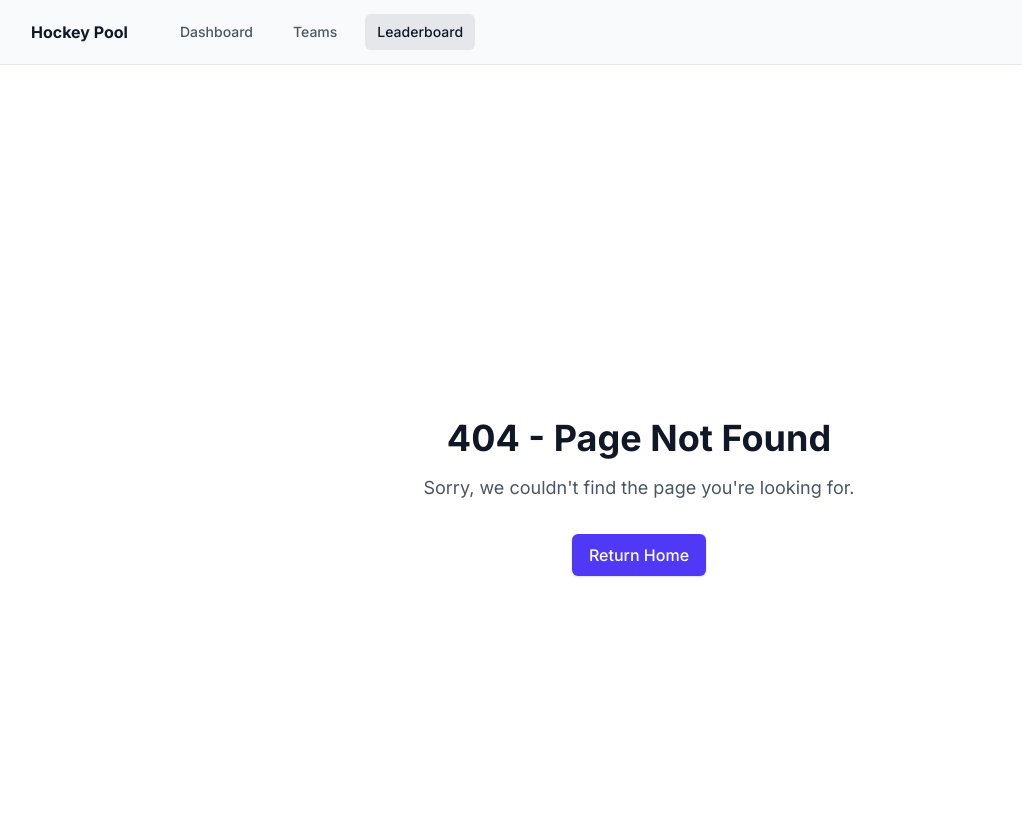
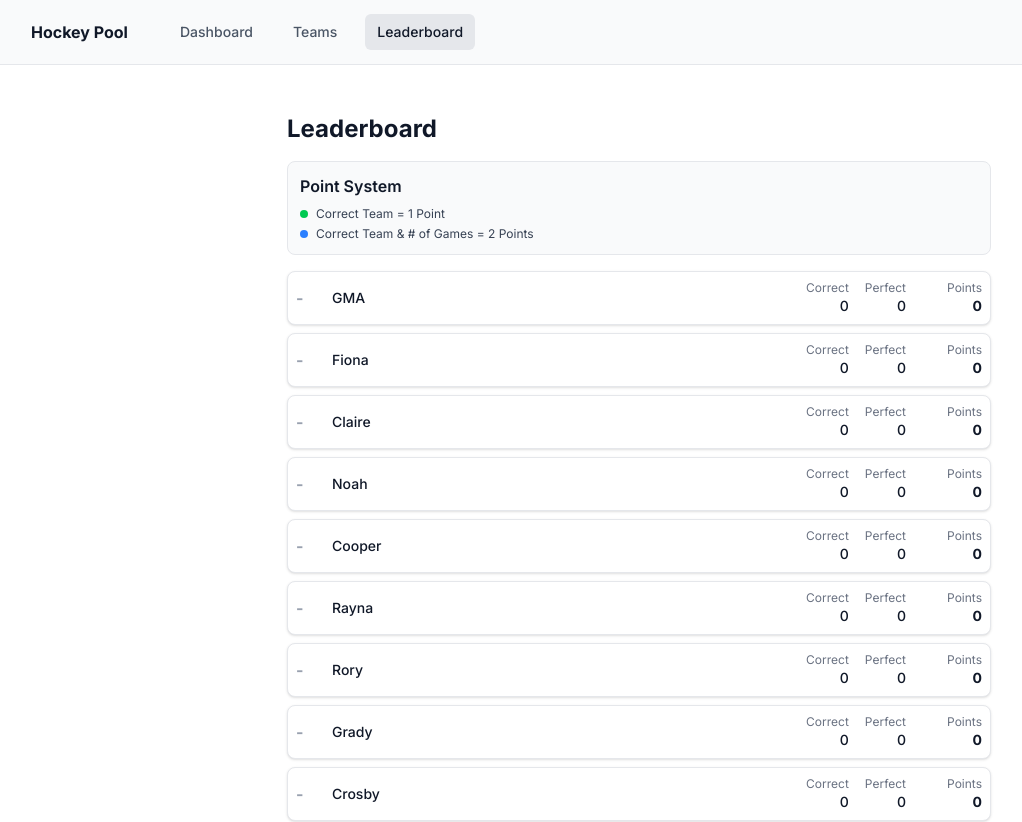
Before and after one commit to rorygeddes/GeddesHockeyPool, a Next.js app: page /leaderboard in a window 1280 px wide. Before the commit this address had no page. Shown: the top 822 px of the page, without its empty margins (1-1023 px from the left). Built offline with nearby package versions, Linux system fonts and the light colour scheme.

Commit message:
Update leaderboard: Reset all ranks to 0 and adjust styling for initial state

```diff
--- /dev/null
+++ b/src/app/leaderboard/page.tsx
@@ -0,0 +1,110 @@
+'use client';
+
+import { useState } from 'react';
+
+interface LeaderboardEntry {
+  rank: number;
+  name: string;
+  points: number;
+  correctTeams: number;
+  perfectPicks: number;
+}
+
+const leaderboardData: LeaderboardEntry[] = [
+  { rank: 0, name: "GMA", points: 0, correctTeams: 0, perfectPicks: 0 },
+  { rank: 0, name: "Fiona", points: 0, correctTeams: 0, perfectPicks: 0 },
+  { rank: 0, name: "Claire", points: 0, correctTeams: 0, perfectPicks: 0 },
+  { rank: 0, name: "Noah", points: 0, correctTeams: 0, perfectPicks: 0 },
+  { rank: 0, name: "Cooper", points: 0, correctTeams: 0, perfectPicks: 0 },
+  { rank: 0, name: "Rayna", points: 0, correctTeams: 0, perfectPicks: 0 },
+  { rank: 0, name: "Rory", points: 0, correctTeams: 0, perfectPicks: 0 },
+  { rank: 0, name: "Grady", points: 0, correctTeams: 0, perfectPicks: 0 },
+  { rank: 0, name: "Crosby", points: 0, correctTeams: 0, perfectPicks: 0 },
+  { rank: 0, name: "Bow", points: 0, correctTeams: 0, perfectPicks: 0 },
+  { rank: 0, name: "Jill", points: 0, correctTeams: 0, perfectPicks: 0 },
+  { rank: 0, name: "Jordan", points: 0, correctTeams: 0, perfectPicks: 0 },
+  { rank: 0, name: "Grant", points: 0, correctTeams: 0, perfectPicks: 0 },
+  { rank: 0, name: "Dave", points: 0, correctTeams: 0, perfectPicks: 0 },
+  { rank: 0, name: "Rhonda", points: 0, correctTeams: 0, perfectPicks: 0 },
+  { rank: 0, name: "Tina", points: 0, correctTeams: 0, perfectPicks: 0 },
+  { rank: 0, name: "Bird", points: 0, correctTeams: 0, perfectPicks: 0 }
+];
+
+const getRankStyle = (rank: number) => {
+  if (rank === 0) return 'bg-white border-gray-200';
+  if (rank === 1) return 'bg-gradient-to-r from-yellow-100 to-yellow-200 border-yellow-400';
+  if (rank === 2) return 'bg-gradient-to-r from-gray-100 to-gray-200 border-gray-400';
+  if (rank === 3) return 'bg-gradient-to-r from-amber-100 to-amber-200 border-amber-400';
+  if (rank <= 10) return 'bg-white border-gray-300';
+  return 'bg-white border-gray-200';
+};
+
+const getRankEmoji = (rank: number) => {
+  if (rank === 0) return '-';
+  if (rank === 1) return '🥇';
+  if (rank === 2) return '🥈';
+  if (rank === 3) return '🥉';
+  return rank;
+};
+
+export default function LeaderboardPage() {
+  return (
+    <div className="min-h-screen py-4">
+      <div className="max-w-3xl mx-auto px-4 sm:px-6 lg:px-8">
+        <h1 className="text-2xl font-bold text-gray-900 mb-4">Leaderboard</h1>
+
+        {/* Point System Legend */}
+        <div className="bg-gray-50 rounded-lg p-3 mb-4 border border-gray-200">
+          <h2 className="text-base font-semibold text-gray-900 mb-2">Point System</h2>
+          <div className="space-y-1">
+            <div className="flex items-center space-x-2">
+              <div className="w-2 h-2 bg-green-500 rounded-full"></div>
+              <span className="text-xs text-gray-700">Correct Team = 1 Point</span>
+            </div>
+            <div className="flex items-center space-x-2">
+              <div className="w-2 h-2 bg-blue-500 rounded-full"></div>
+              <span className="text-xs text-gray-700">Correct Team & # of Games = 2 Points</span>
+            </div>
+          </div>
+        </div>
+
+        {/* Leaderboard Table */}
+        <div className="space-y-2">
+          {leaderboardData.map((entry) => (
+            <div
+              key={entry.name}
+              className={`
+                rounded-lg border shadow-sm p-2
+                ${getRankStyle(entry.rank)}
+                transition-all duration-200 hover:shadow-md
+              `}
+            >
+              <div className="flex items-center justify-between">
+                <div className="flex items-center space-x-3">
+                  <span className="text-base font-bold text-gray-400 w-6">
+                    {getRankEmoji(entry.rank)}
+                  </span>
+                  <span className="text-sm font-medium text-gray-900">{entry.name}</span>
+                </div>
+                <div className="flex items-center space-x-4">
+                  <div className="text-right">
+                    <div className="text-xs text-gray-500">Correct</div>
+                    <div className="text-sm font-medium text-gray-900">{entry.correctTeams}</div>
+                  </div>
+                  <div className="text-right">
+                    <div className="text-xs text-gray-500">Perfect</div>
+                    <div className="text-sm font-medium text-gray-900">{entry.perfectPicks}</div>
+                  </div>
+                  <div className="text-right min-w-[60px]">
+                    <div className="text-xs text-gray-500">Points</div>
+                    <div className="text-sm font-bold text-gray-900">{entry.points}</div>
+                  </div>
+                </div>
+              </div>
+            </div>
+          ))}
+        </div>
+      </div>
+    </div>
+  );
+}
```
